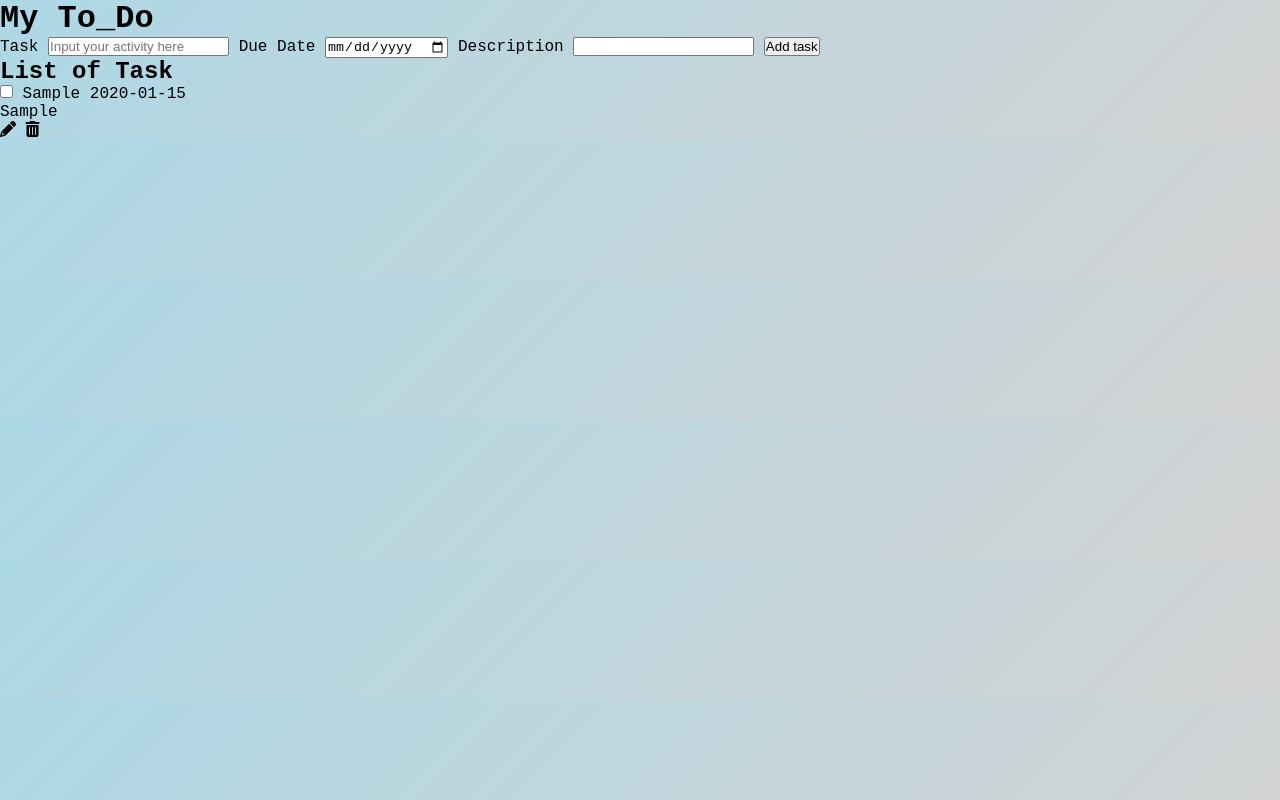
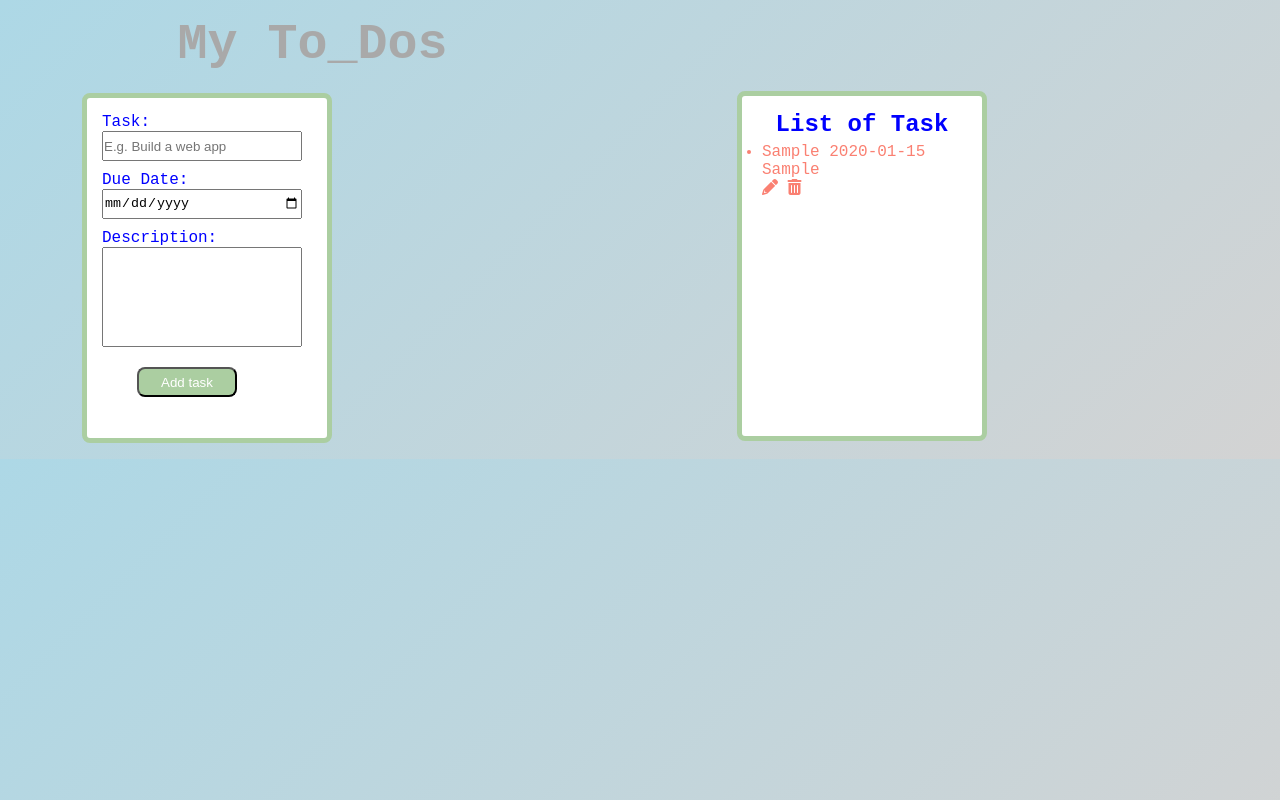
Before and after one commit to fsuh/sandboxesWithSantos, a plain HTML site: page todoList/index.html in a window 1280 px wide. Both pictures are taken after typing "Sample", "2020-01-15", "Sample" into the empty fields and a click on the input "Add task". Drawn offline with Linux system fonts and the light colour scheme.

Commit message:
added the CSS file

```diff
--- a/todoList/index.html
+++ b/todoList/index.html
@@ -12,14 +12,14 @@
 </head>
 <body>
     <header>
-        <h1>My To_Do</h1>
+        <h1>My To_Dos</h1>
         <form>
-            <label for="task_input">Task</label>
-            <input type="text" id="task_input" placeholder="Input your activity here">
-            <label for="task_date">Due Date</label>
+            <label for="task_input">Task:</label>
+            <input type="text" id="task_input" placeholder="E.g. Build a web app">
+            <label for="task_date">Due Date:</label>
             <input type="date" name="task_date" id="task_date">
-            <label for="task_Description">Description</label>
-            <input type="textarea" name="task_Description" id="task_Description">
+            <label for="task_Description">Description:</label>
+            <input type="textarea" name="task_Description" id="task_Description" rows="50" cols="5" wrap="hard">
             <input type="submit" value="Add task">
         </form>
     </header>
--- a/todoList/index.js
+++ b/todoList/index.js
@@ -8,15 +8,13 @@ const isChecked = document.querySelector('input[type="checkbox"]')
 
 
 // Define a storage for the inputed data
-let taskArray = localStorage.getItem('taskArray')? JSON.parse(localStorage.getItem('taskArray')):[];
+let taskArray = [];
 
 let data = () =>{
     taskArray.push({
         task: taskInput.value.trim(),
         date: dueDate.value,
         taskDes: desText.value,
-        checked: false,
-        id: Date.now(),
     });
     localStorage.setItem('taskArray', JSON.stringify(taskArray));
     console.log(taskArray);
@@ -30,15 +28,13 @@ let DisplayTask = () => {
     taskArray.map((todo) => {
         return(taskDisplay.innerHTML += `
         <li>
-            <input id="${todo.id}" type="checkbox" onClick="doneTask(this)" />
-            <label for="${todo.id}" class="ticked"></label>
             <span class='bold'>${todo.task}</span>
             <span class='small_text'>${todo.date}</span>
             <p>${todo.taskDes}</p>
 
             <span class='icons'>
-                <i onClick="editTask(this)" class="fa-solid fa-pencil"></i>
-                <i onClick="deleteTask(this); DisplayTask()" class="fa-solid fa-trash-can"></i>
+                <i onClick="editTask(this)" class="fa-solid fa-pencil"><span class="tooltiptext">edit</span></i>
+                <i onClick="deleteTask(this); DisplayTask()" class="fa-solid fa-trash-can"><span class="tooltiptext">delete</span></i>
             </span>
         </li>
         `);
@@ -57,30 +53,23 @@ let deleteTask = (e) => {
  let editTask = (e) => {
     let selectedTask = e.parentElement.parentElement;
 
-    taskInput.value = selectedTask.children[2].innerHTML;
-    dueDate.value = selectedTask.children[3].innerHTML;
-    desText.value = selectedTask.children[4].innerHTML;
+    taskInput.value = selectedTask.children[0].innerHTML;
+    dueDate.value = selectedTask.children[1].innerHTML;
+    desText.value = selectedTask.children[2].innerHTML;
 
     deleteTask(e);
  }
-
-// checking done task
-let doneTask = (e) =>{
-    let selectedTask = e.parentElement.parentElement;
-    taskInput.value = selectedTask.checked;
-}
-
-
 
 // form validation
 let formValidation = () => {
     if(taskInput.value === ''){
         alert('add a task first');
         taskInput.focus();
-        taskDisplay.innerHTML= 'Task cannot be blank'
-        console.log('failure')
+        taskDisplay.innerHTML= 'Task cannot be blank';
+        form.reset();
+        console.log('failure');
     }else {
-        console.log('success')
+        console.log('success');
         data();
         form.reset();
     }
--- a/todoList/mystyle.css
+++ b/todoList/mystyle.css
@@ -7,8 +7,97 @@
 body{
     font-family: 'Courier New', Courier, monospace;
     background: linear-gradient(-45deg, lightgrey, lightblue);
+    display: grid;
+    grid-template-columns: repeat(2, 1fr);
+    grid-gap: 30px;
+    max-width: 1400px;
 }
-.checked{
-    text-decoration: line-through;
-    opacity: .5;
+
+header{
+    padding: 1rem 2rem;
 }
+
+header h1{
+    text-align: center;
+    margin-bottom: 20px;
+    font-size: 50px;
+    color: darkgrey;
+}
+
+header form{
+    background: #fff;
+    width: 250px;
+    height: 350px;
+    border: 5px solid #abcea1;
+    border-radius: 8px;
+    padding: 15px;
+    margin-left: 50px;
+    display: flex;
+    flex-flow: column wrap;
+    align-items: flex-start;
+}
+header > form label{
+    color: blue;
+}
+header > form input[type=text], input[type=date]{
+    width: 200px;
+    height: 30px;
+    margin-bottom: 10px;
+
+}
+header > form input[type=textarea]{
+    width: 200px;
+    height: 100px;
+
+}
+header > form input[type=submit]{
+    width: 100px;
+    height: 30px;
+    border-radius: 8px;
+    background: #abcea1;
+    color: #fff;
+    margin: 20px 35px;
+
+}
+
+main{
+    padding: 1rem 2rem;
+}
+
+main > section{
+    background: #fff;
+    width: 250px;
+    height: 350px;
+    border: 5px solid #abcea1;
+    border-radius: 8px;
+    padding: 15px;
+    margin-top: 75px;
+    margin-left: 50px;
+
+}
+main > section h2{
+    color: blue;
+    text-align: center;
+}
+.task_list{
+    color: salmon;
+    padding: 5px;
+}
+.fa-solid{
+    position: relative;
+    display: inline-block;
+}
+.fa-solid .tooltiptext{
+    visibility: hidden;
+    background: black;
+    color: #fff;
+    text-align: center;
+    border-radius: 2px;
+    position:absolute;
+    z-index: 1;
+    font-size: 10px;
+
+}
+.fa-solid:hover .tooltiptext{
+    visibility: visible;
+}
```
